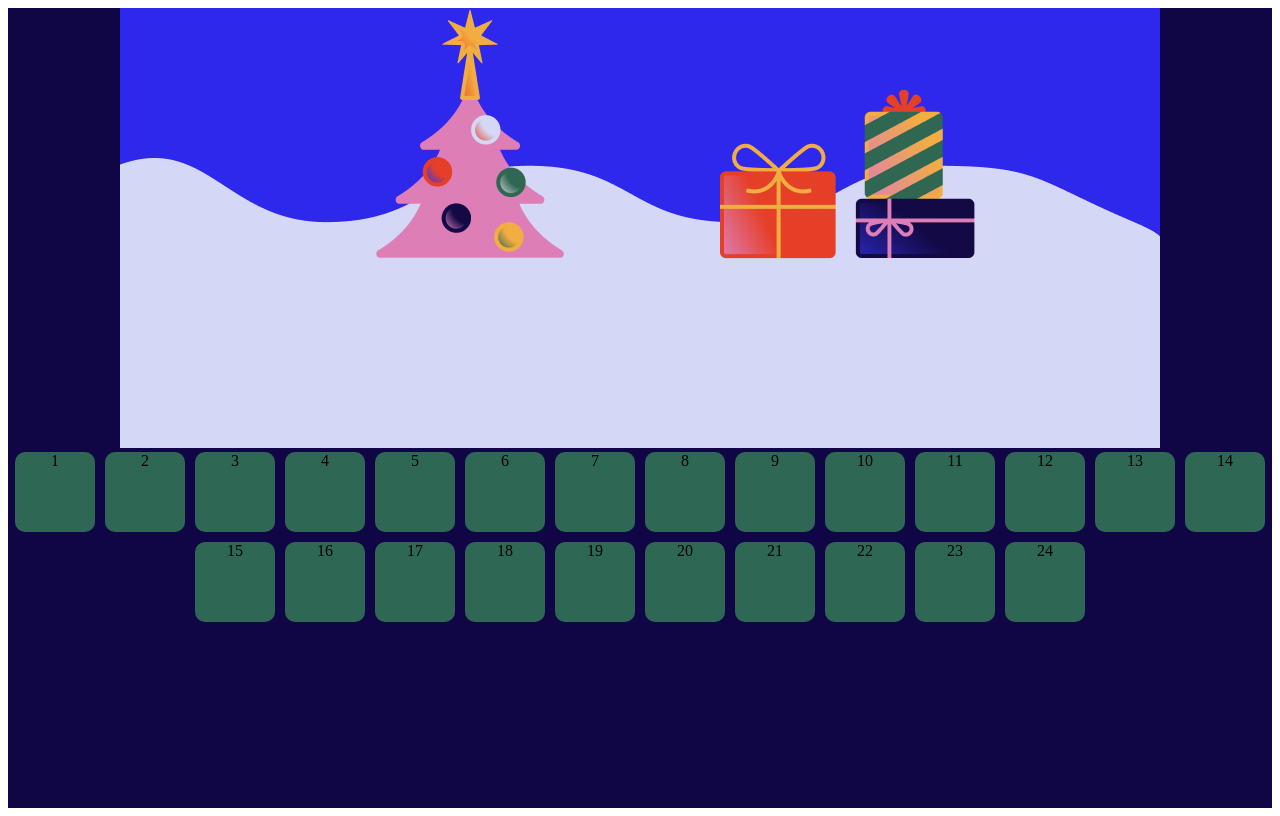
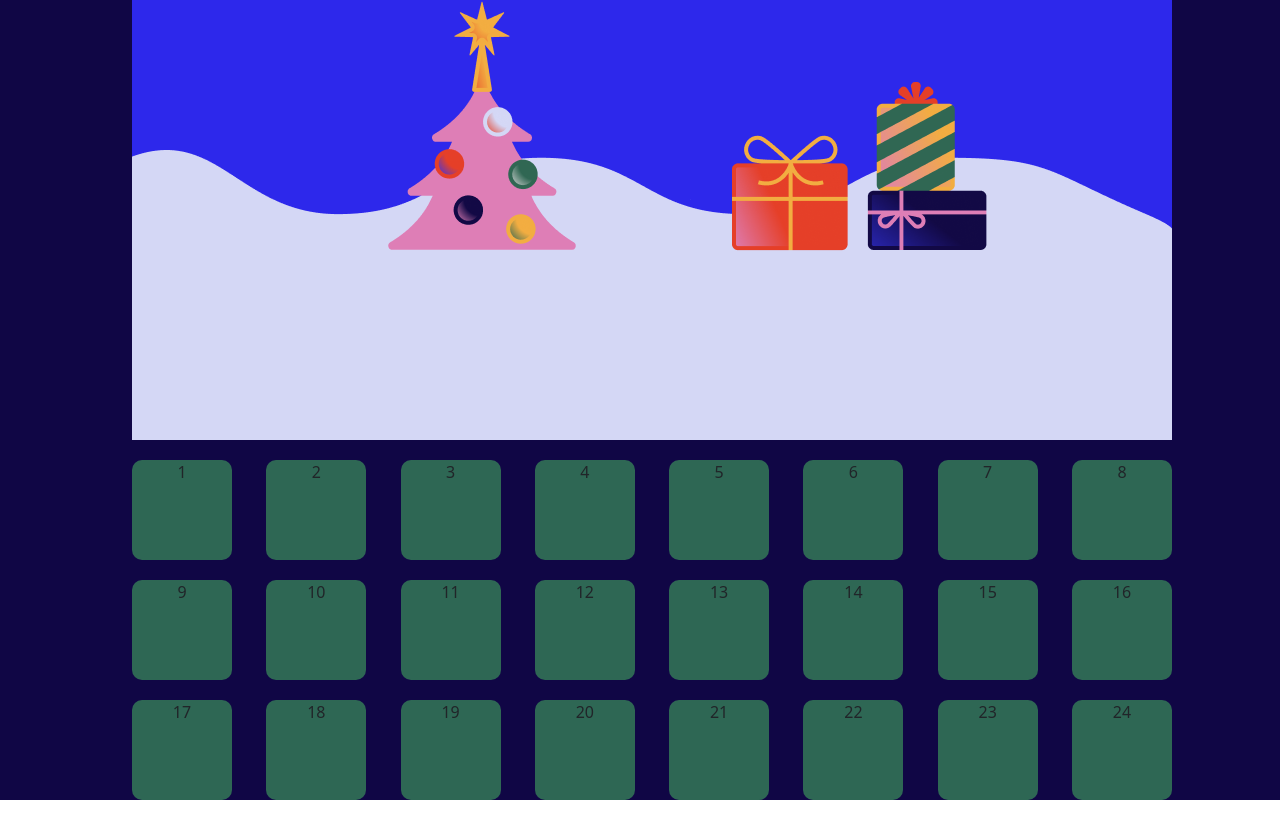
Before and after one commit to jacopolegovini/advent-calendar, a Vue app: page / in a window 1280 px wide. Built offline with nearby package versions, Linux system fonts and the light colour scheme.

Commit message:
icons added flex

```diff
--- a/src/components/AppMain.vue
+++ b/src/components/AppMain.vue
@@ -10,10 +10,10 @@ export default {
 
 <template>
     <div class="page">
-        <header>
+        <header class="container img-container">
             <img src="../../images/header-bg.png" alt="header">
         </header>
-        <main>
+        <main class="container icons-container">
             <div class="icons">
                 <div class="icon" v-for="icon in 24">{{ icon }}</div>
             </div>
@@ -26,17 +26,28 @@ header img {
     background-color: #2D28EB;
 }
 
+.img-container,
+.icons-container {
+    width: 1040px;
+}
+
+.icons-container {
+    margin-top: 20px;
+}
+
 .icons {
     display: flex;
-    justify-content: center;
-    gap: 10px;
+    justify-content: space-between;
+    gap: 30px;
+    row-gap: 20px;
     flex-wrap: wrap;
+    width: 1040px;
 }
 
 .icon {
     background-color: #2E6754;
     border-radius: 10px;
-    width: 80px;
-    height: 80px;
+    width: 100px;
+    height: 100px;
 }
 </style>
--- a/src/main.js
+++ b/src/main.js
@@ -1,5 +1,6 @@
 import { createApp } from 'vue'
 import '../styles/general.scss'
 import App from './App.vue'
+import 'bootstrap/dist/css/bootstrap.css'
 
 createApp(App).mount('#app')
```
